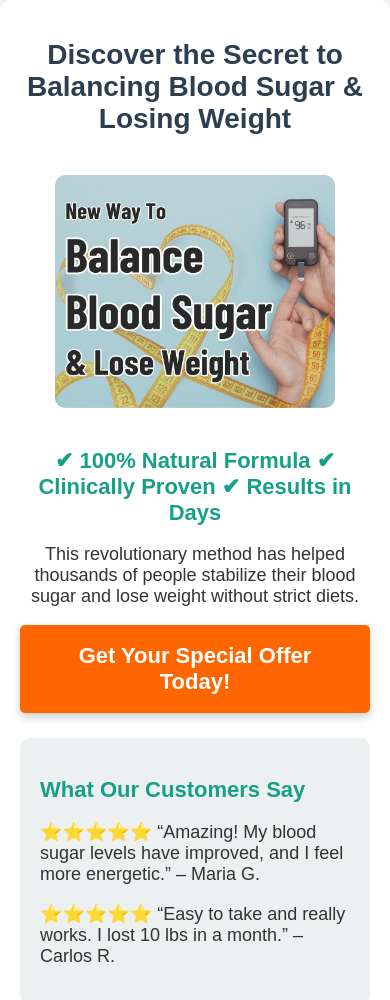
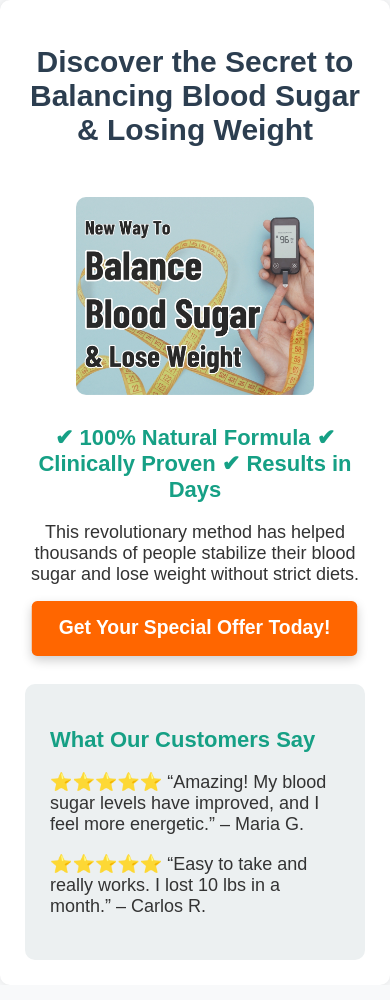
Before and after one commit to DigitalCashFlow/gluco6-landing-page, a plain HTML site: page index.html in a window 390 px wide. Drawn offline with Linux system fonts and the light colour scheme.

Commit message:
Update index.html

```diff
--- a/index.html
+++ b/index.html
@@ -16,33 +16,39 @@
             max-width: 800px;
             margin: auto;
             background: white;
-            padding: 20px;
+            padding: 25px;
             border-radius: 10px;
             box-shadow: 0px 0px 10px rgba(0, 0, 0, 0.1);
         }
-        h1 { color: #2c3e50; font-size: 28px; margin-bottom: 15px; }
+        h1 { color: #2c3e50; font-size: 30px; margin-bottom: 20px; }
         h2 { color: #16a085; font-size: 22px; }
         p { font-size: 18px; color: #333; }
         .cta-button {
             display: inline-block;
             background-color: #ff6600;
             color: white;
-            padding: 18px 30px;
+            padding: 20px 35px;
             font-size: 22px;
             border-radius: 5px;
             text-decoration: none;
             font-weight: bold;
             box-shadow: 0px 4px 10px rgba(0, 0, 0, 0.2);
             transition: background-color 0.3s, transform 0.2s;
+            animation: pulse 1.5s infinite;
+        }
+        @keyframes pulse {
+            0% { transform: scale(1); }
+            50% { transform: scale(1.08); }
+            100% { transform: scale(1); }
         }
         .cta-button:hover {
             background-color: #e65c00;
-            transform: scale(1.05);
+            transform: scale(1.1);
         }
         .testimonials {
-            margin-top: 25px;
+            margin-top: 30px;
             text-align: left;
-            padding: 20px;
+            padding: 25px;
             background: #ecf0f1;
             border-radius: 10px;
         }
@@ -50,7 +56,7 @@
             display: flex;
             justify-content: center;
             align-items: center;
-            margin: 40px 0;
+            margin: 50px 0 30px;
         }
         .image-container img {
             max-width: 80%;
@@ -59,7 +65,11 @@
         }
         @media (max-width: 600px) {
             .image-container img {
-                max-width: 80%;
+                max-width: 70%;
+            }
+            .cta-button {
+                padding: 15px 25px;
+                font-size: 18px;
             }
         }
     </style>
```
